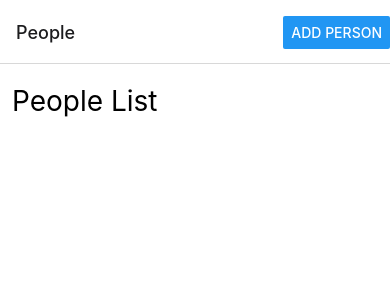
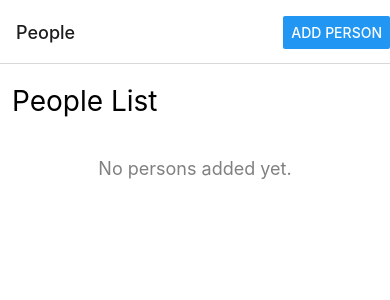
Before and after one commit to chan0566/mad9135-Giftr, a React Native app: screen /People in a window 390 px wide. Shown: the top 300 px of the page. Built offline with nearby package versions, Linux system fonts and the light colour scheme.

Commit message:
Add 'CalenderPicker' and 'DeleteSwipe'

```diff
--- a/PeopleContext.js
+++ b/PeopleContext.js
@@ -29,8 +29,14 @@ export const PeopleProvider = ({ children }) => {
     await AsyncStorage.setItem(STORAGE_KEY, JSON.stringify(updatedPeople));
   };
 
+  const removePerson = async (id) => {
+    const updatedPeople = people.filter((person) => person.id !== id);
+    setPeople(updatedPeople);
+    await AsyncStorage.setItem(STORAGE_KEY, JSON.stringify(updatedPeople));
+  };
+
   return (
-    <PeopleContext.Provider value={{ people, addPerson }}>
+    <PeopleContext.Provider value={{ people, addPerson, removePerson  }}>
       {children}
     </PeopleContext.Provider>
   );
--- a/screens/AddPersonScreen.js
+++ b/screens/AddPersonScreen.js
@@ -3,10 +3,12 @@ import { StyleSheet, View, Text, TextInput, Button } from "react-native";
 import PeopleContext from "../PeopleContext";
 import { useNavigation } from "@react-navigation/native";
 import { useContext } from "react";
+import DatePicker from "react-native-modern-datepicker";
 
 export default function AddPersonScreen() {
   const [name, setName] = useState("");
   const [dob, setDob] = useState("");
+  const [showPicker, setShowPicker] = useState(false);
   const { addPerson } = useContext(PeopleContext);
   const navigation = useNavigation();
 
@@ -25,12 +27,24 @@ export default function AddPersonScreen() {
             <TextInput style={styles.itemInput} value={name} onChangeText={setName} />
         </View>
         <View style={styles.itemGroup}>
+          <View style={styles.dobRow}>
             <Text>Date of Birth</Text>
-            <TextInput style={styles.itemInput} value={dob} onChangeText={setDob} />
+            <Text style={styles.selectedDate}>
+              {dob ? dob : "Select a date"}
+            </Text>
+          </View>
+          <DatePicker
+            onSelectedChange={date => setDob(date)}
+            options={{
+              backgroundColor: '#ffffff',
+              textHeaderColor: '#000',
+            }}
+            mode="calendar"
+          />
         </View>
         <View style={styles.buttonRow}>
+            <Button title="Cancel" onPress={() => navigation.goBack()} />
             <Button title="Save" onPress={savePerson} />
-            <Button title="Cancel" onPress={() => navigation.goBack()} />
         </View>
     </View>
   );
@@ -49,16 +63,26 @@ const styles = StyleSheet.create({
     itemGroup: {
         paddingVertical: 10,
         paddingHorizontal: 20,
-        },
+      },
     itemInput: {
         borderBottomWidth: 1,
         borderColor: 'lightblue',
         padding: 10,
         marginVertical: 10,
-        },
+      },
     buttonRow: {
         flexDirection: 'row',
         justifyContent: 'space-around',
         padding: 10,
-        },
+      },
+    dobRow: {
+        flexDirection: 'row',
+        justifyContent: 'space-between',
+        alignItems: 'center',
+      },
+    selectedDate: {
+        padding: 10,
+        fontSize: 16,
+        color: 'gray',
+      },
   });
--- a/screens/PeopleScreen.js
+++ b/screens/PeopleScreen.js
@@ -3,25 +3,45 @@ import { SafeAreaProvider } from "react-native-safe-area-context";
 import { useNavigation } from "@react-navigation/native";
 import { useContext } from "react";
 import PeopleContext from "../PeopleContext";
+import { GestureHandlerRootView, Swipeable,} from "react-native-gesture-handler";
+import { TouchableOpacity } from "react-native-gesture-handler";
 
 export default function PeopleScreen() {
   const navigation = useNavigation();
-  const { people } = useContext(PeopleContext);
+  const { people, removePerson } = useContext(PeopleContext);
+  const sortedPeople = [...people].sort((a, b) => new Date(a.dob) - new Date(b.dob));
+
+  const renderRightActions = (id) => (
+    <TouchableOpacity
+      onPress={() => removePerson(id)}
+      style={styles.deleteButton}
+    >
+      <Text style={styles.deleteText}>Delete</Text>
+    </TouchableOpacity>
+  );
+
+  const renderItem = ({ item }) => (
+    <Swipeable renderRightActions={() => renderRightActions(item.id)}>
+      <View style={styles.itemGroup}>
+        <Text>{item.name}</Text>
+        <Text>{item.dob}</Text>
+      </View>
+    </Swipeable>
+  );
 
   return (
     <SafeAreaProvider>
       <SafeAreaView style={styles.container}>
       <Text style={styles.header}>People List</Text>
-          <FlatList
-            data={people}
-            keyExtractor={(item) => item.id}
-            renderItem={({ item }) => (
-              <View style={styles.itemGroup}>
-                <Text>{item.name}</Text>
-                <Text>{item.dob}</Text>
-              </View>
-            )}
-          />
+      {people.length === 0 ? (
+            <Text style={styles.noDataText}>No persons added yet.</Text>
+          ) : (
+            <FlatList
+              data={sortedPeople}
+              keyExtractor={(item) => item.id}
+              renderItem={renderItem}
+            />
+          )}
       </SafeAreaView>
     </SafeAreaProvider>
   );
@@ -43,4 +63,21 @@ const styles = StyleSheet.create({
       borderBottomWidth: 1,
       borderBottomColor: 'gray',
     },
+    deleteButton: {
+      backgroundColor: "red",
+      justifyContent: "center",
+      alignItems: "center",
+      width: 80,
+      height: "100%",
+    },
+    deleteText: {
+      color: "#fff",
+      fontWeight: "bold",
+    },
+    noDataText: {
+      textAlign: 'center',
+      fontSize: 18,
+      color: 'gray',
+      padding: 20,
+    },
   });
```
Also changed, not shown: package.json (+5 -2 lines), 1 other file (tests, documents, lock files or other folders).
